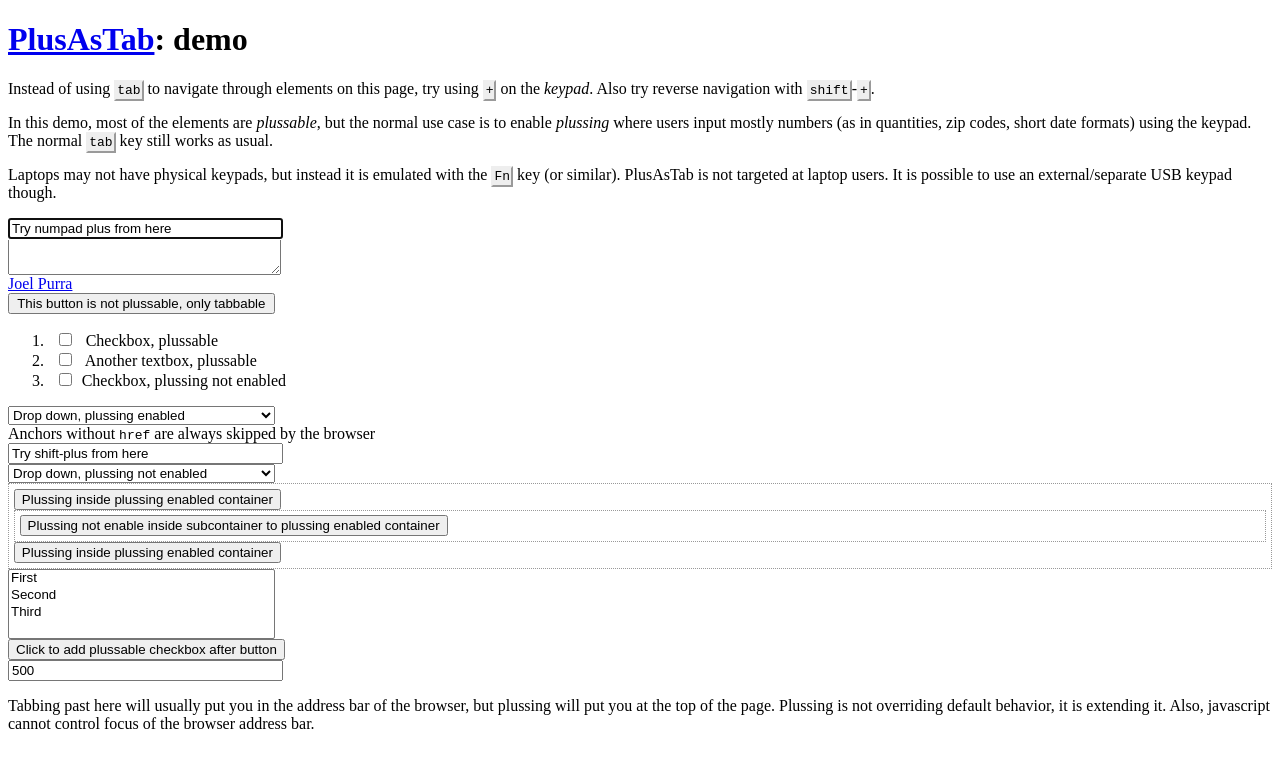
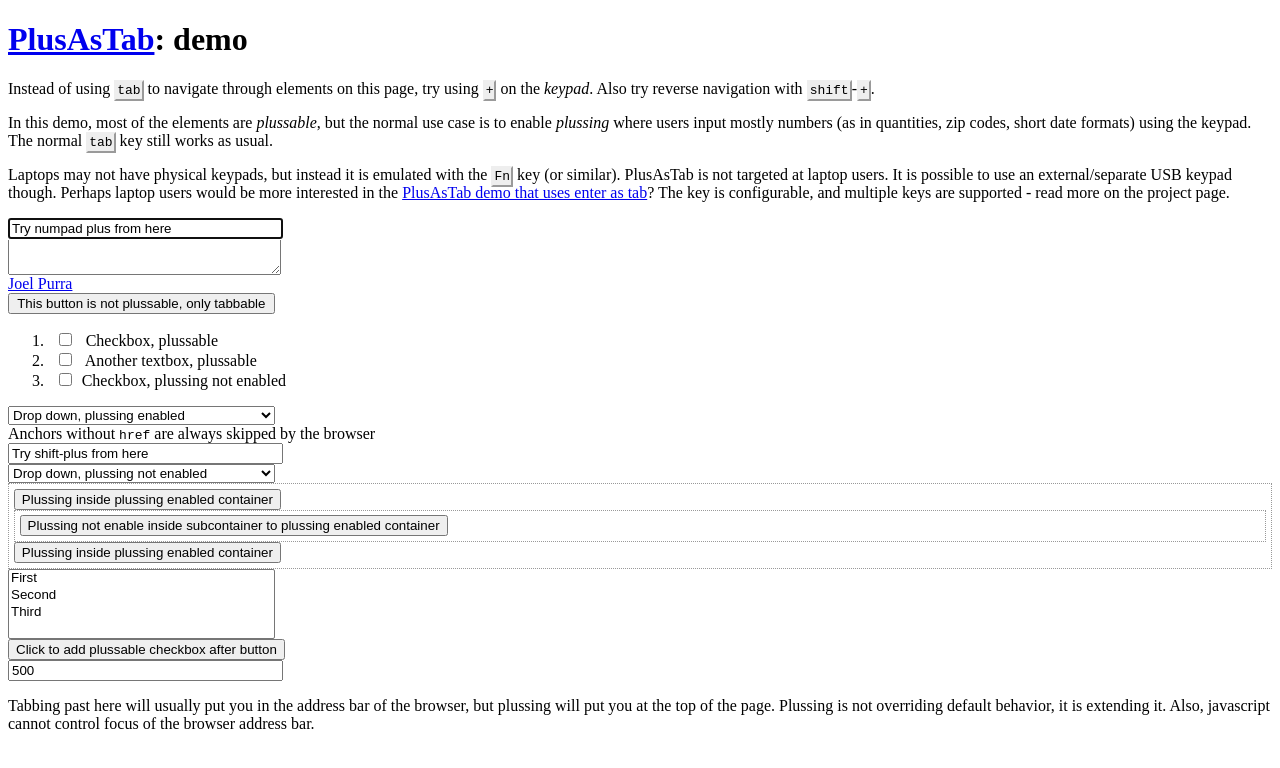
Before and after one commit to joelpurra/plusastab, a Jekyll site: the page built from example/demo.html, in a window 1280 px wide. Shown: the top 768 px of the page. Built offline with Jekyll 4.4.1, drawn with Linux system fonts in a browser that asks for light colours.

Commit message:
Mention key configuration in the examples

```diff
--- a/example/demo.html
+++ b/example/demo.html
@@ -50,7 +50,9 @@
 <p>
 	Laptops may not have physical keypads, but instead it is emulated with the <kbd>Fn</kbd>
 	key (or similar). PlusAsTab is not targeted at laptop users. It is possible to use
-	an external/separate USB keypad though.
+	an external/separate USB keypad though. Perhaps laptop users would be more interested in the
+	<a href="enter-as-tab.html">PlusAsTab demo that uses enter as tab</a>? The key is configurable,
+	and multiple keys are supported - read more on the project page.
 </p>
 <form>
 <!-- Can be applied to elements one by one -->
--- a/example/enter-as-tab.html
+++ b/example/enter-as-tab.html
@@ -40,6 +40,7 @@
 <p>
 	Instead of using <kbd>tab</kbd> to navigate through elements on this page, try using
 	<kbd>enter</kbd> or <kbd>&crarr;</kbd>. Also try reverse navigation with <kbd>shift</kbd>-<kbd>enter</kbd>.
+	Using the enter key is configurable, and multiple keys are supported - read more on the project page.
 </p>
 <p>
 	In this demo, all elements inside of the <code>&lt;form data-plus-as-tab="true"&gt;</code>
```
